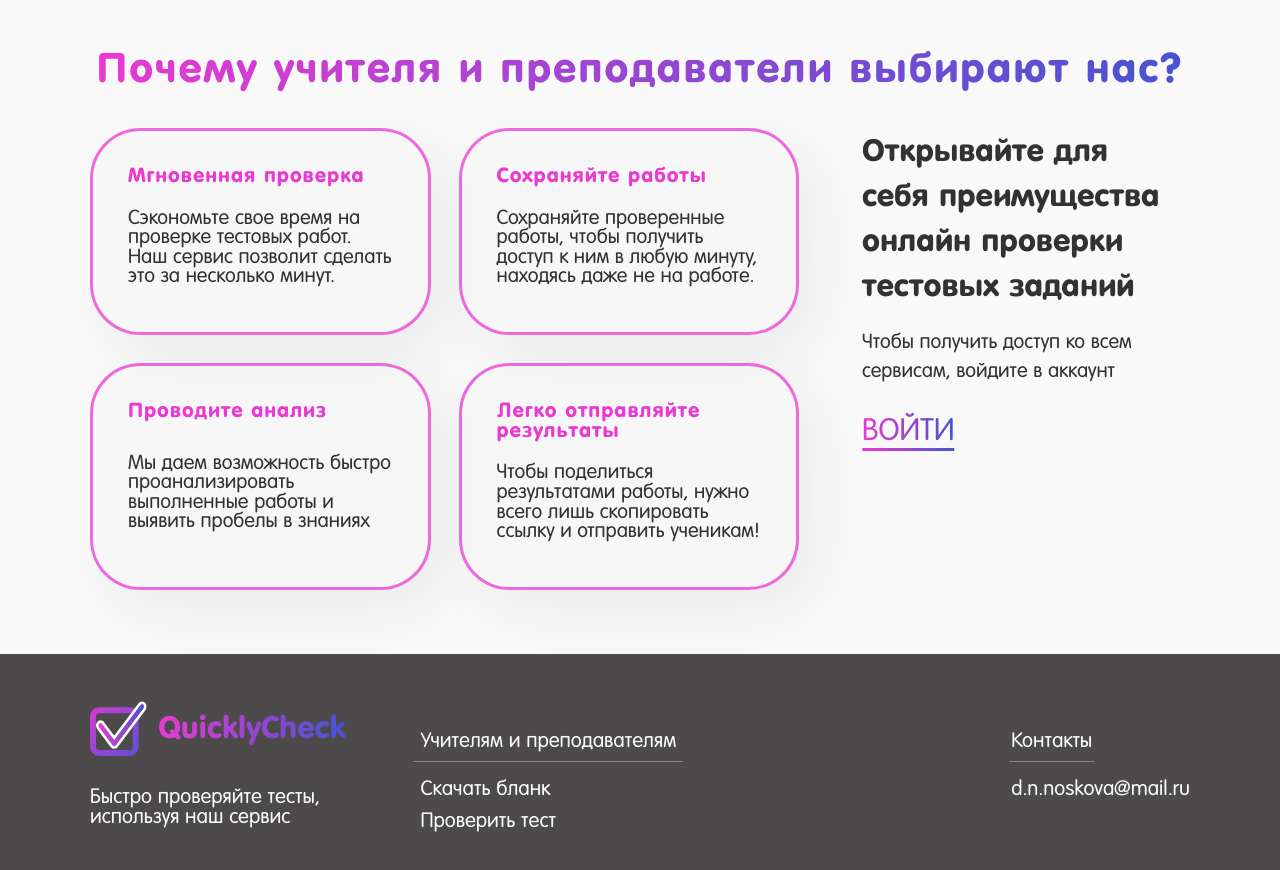
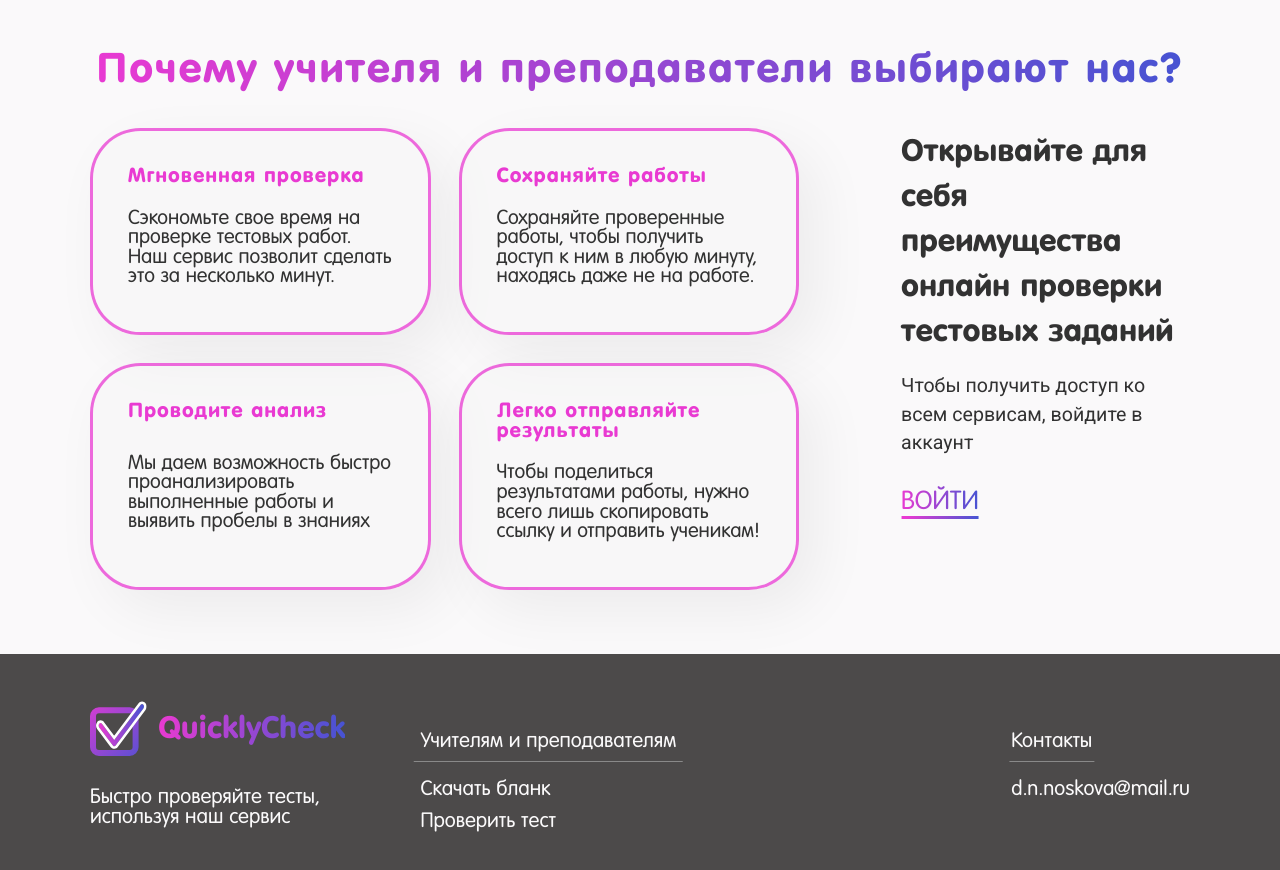
Before and after one commit to caimanchik/QuicklyCheck, an Angular app: page / in a window 1280 px wide. Shown: the part 820-1690 px from the top of the page. Built offline with nearby package versions, Linux system fonts and the light colour scheme.

Commit message:
пофиксил баг с прокурткой

```diff
--- a/package.json
+++ b/package.json
@@ -4,7 +4,7 @@
   "scripts": {
     "ng": "ng",
     "start": "ng serve",
-    "build": "ng build",
+    "build": "ng build && firebase deploy",
     "watch": "ng build --watch --configuration development",
     "test": "ng test"
   },
--- a/src/app/pages/main/main.component.scss
+++ b/src/app/pages/main/main.component.scss
@@ -97,6 +97,7 @@
   &__wrapper {
     margin-top: 2.5rem;
     display: flex;
+    justify-content: space-between;
   }
 
   &__cards {
@@ -112,7 +113,7 @@
   }
 
   &__content {
-    flex: 0 0 33%;
+    flex: 0 0 32%;
   }
 }
 
@@ -141,6 +142,7 @@
     flex-grow: 1;
     display: flex;
     align-items: center;
+    //font-family: $roboto;
   }
 }
 
@@ -156,13 +158,14 @@
     margin-top: 1.4rem;
     font-size: 1.4rem;
     line-height: 1.45;
+    font-family: $roboto;
   }
 
   &__login {
     @extend %grad;
     margin-top: 2rem;
     display: inline-block;
-    font-size: 2.14rem;
+    font-size: 1.8rem;
     text-transform: uppercase;
 
     position: relative;
--- a/src/styles.scss
+++ b/src/styles.scss
@@ -1,6 +1,6 @@
-@import "styles/nullstyle";
-@import "styles/vars";
-@import "styles/classes";
+@import "nullstyle";
+@import "vars";
+@import "classes";
 
 html {
   font-family: $ff;
@@ -10,7 +10,7 @@ html {
 
 body {
   min-height: 100vh;
-  min-width: 100vw;
+  width: 100%;
   color: #323232;
 }
 
--- a/src/styles/nullstyle.scss
+++ b/src/styles/nullstyle.scss
@@ -24,8 +24,7 @@ nav, footer, header, aside {
   display: block;
 }
 html, body {
-  height: 100%;
-  width: 100%;
+  min-height: 100%;
   line-height: 1;
   font-size: 14px;
   -ms-text-size-adjust: 100%;
```
Also changed, not shown: firebase.json (added), 1 other file (tests, documents, lock files or other folders).
